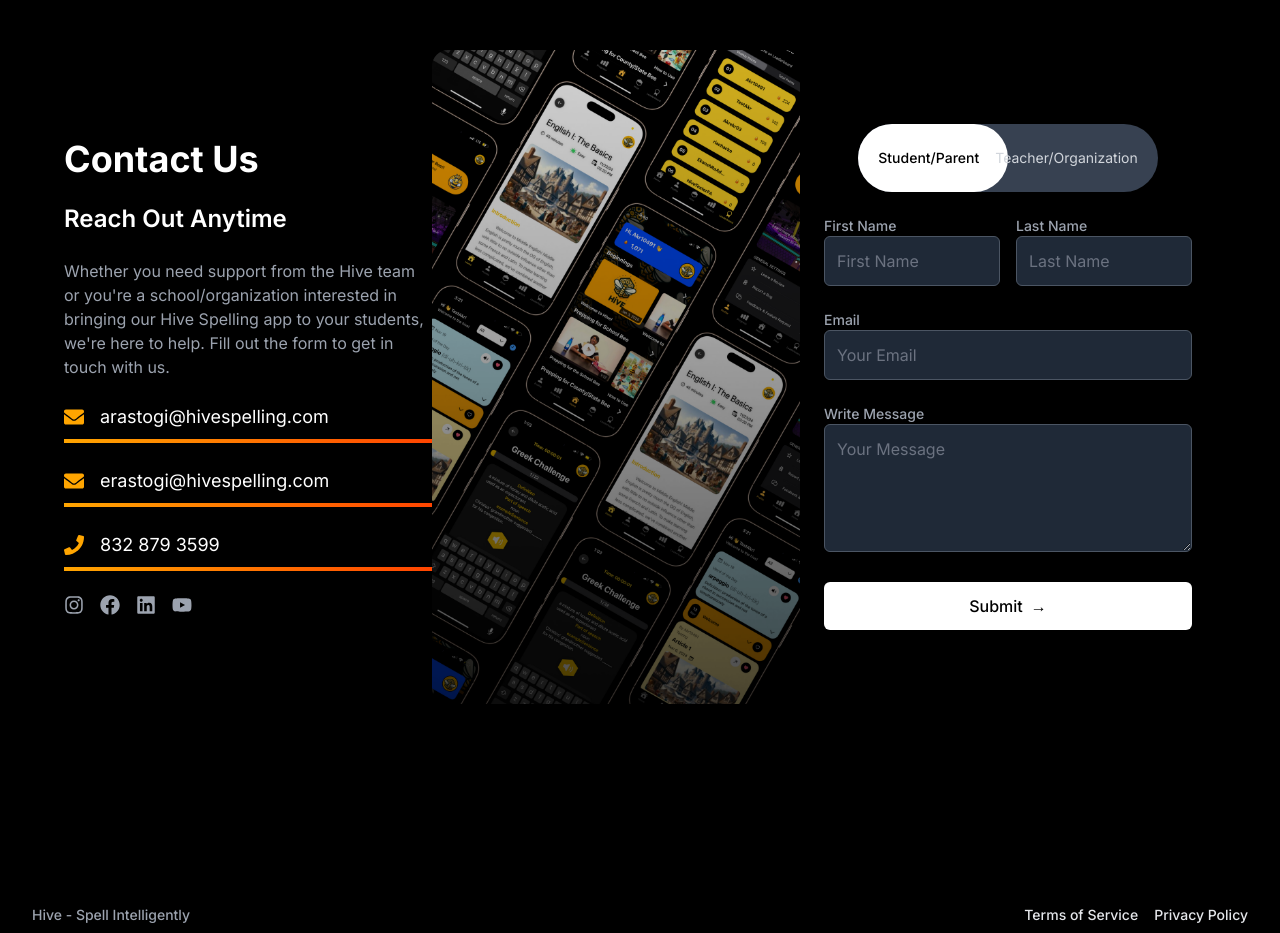
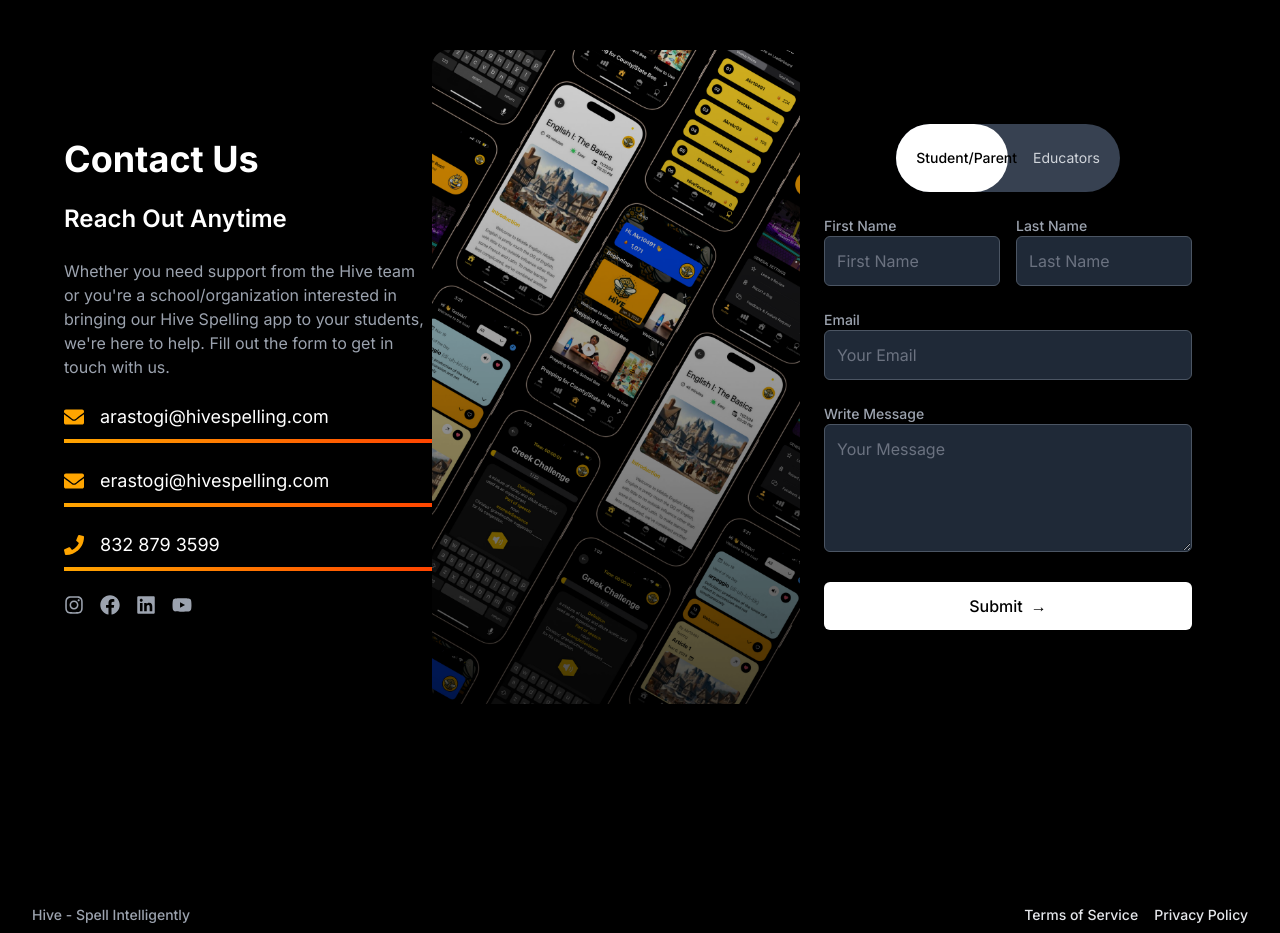
Before and after one commit to Akr1040317/hiveWebsite, a React (Vite) app: page / in a window 1280 px wide. Shown: the part 8340-9273 px from the top of the page. Built offline with nearby package versions, Linux system fonts and the light colour scheme.

Commit message:
fixed contact form

```diff
--- a/src/Contact.jsx
+++ b/src/Contact.jsx
@@ -211,7 +211,7 @@ const Contact = () => {
                 formType === 'teacher' ? 'text-black font-medium' : 'text-gray-300'
               }`}
             >
-              Teacher/Organization
+              Educators
             </button>
           </div>
         </div>
```
